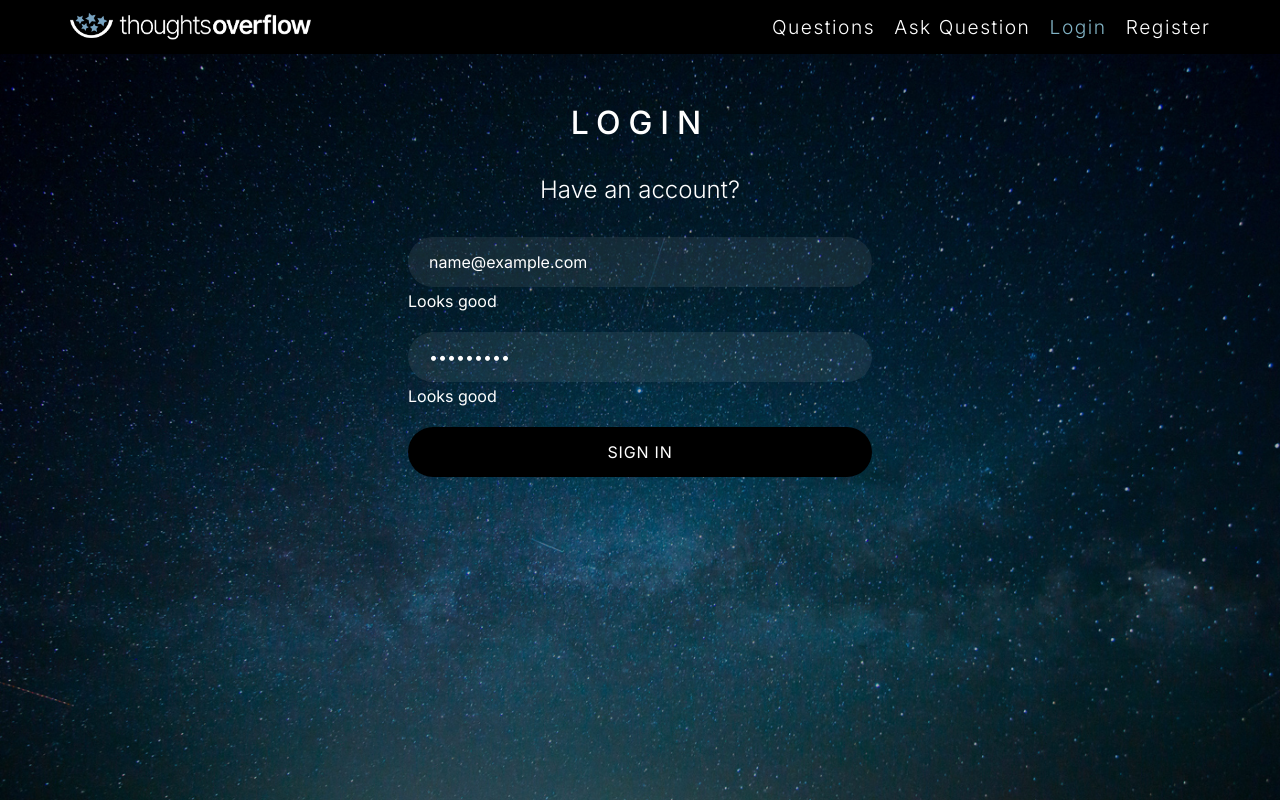
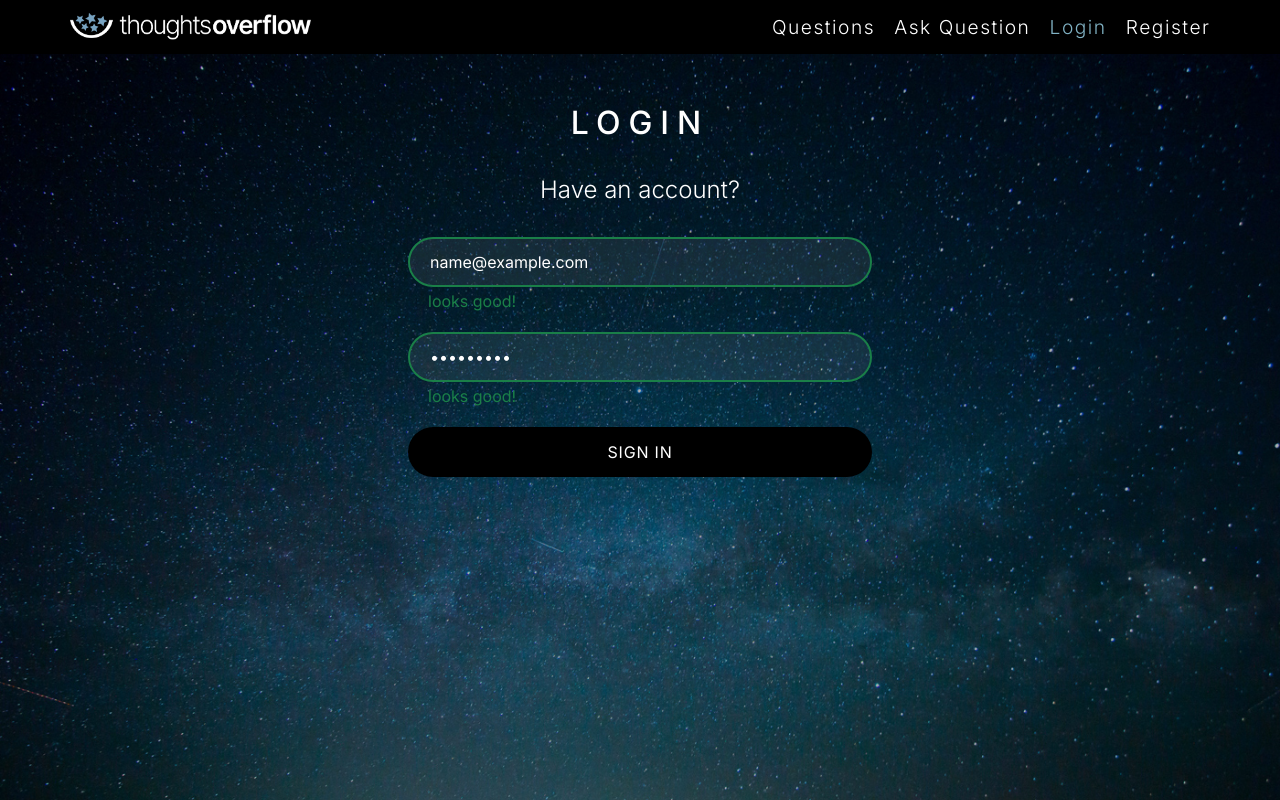
Before and after one commit to pocketful/Forum-React-NodeJS, a React (Create React App) app in the folder client/: page /login in a window 1280 px wide. Both pictures are taken after typing "name@example.com", "Sample123" into the empty fields and a click on the button "SIGN IN". Built offline with nearby package versions, Linux system fonts and the light colour scheme; no server answers.

Commit message:
input feedback from Login moved to separate fn

```diff
--- a/client/src/components/Forms/User/LoginForm.jsx
+++ b/client/src/components/Forms/User/LoginForm.jsx
@@ -2,6 +2,10 @@ import { useFormik } from 'formik';
 import { useState } from 'react';
 import * as Yup from 'yup';
 import { postFetch } from '../../../helpers/fetch';
+import {
+  inputFeedback,
+  inputFeedbackText,
+} from '../../../helpers/inputFeedback/inputFeedback';
 import Button from '../../UI/Button/Button';
 import style from './UserForm.module.css';
 
@@ -31,8 +35,6 @@ function LoginForm() {
     },
   });
 
-  // console.log('formik.errors:', formik.errors);
-
   return (
     <>
       <h2>Have an account?</h2>
@@ -42,52 +44,24 @@ function LoginForm() {
             type="email"
             name="email"
             placeholder="Email"
-            className={`${style.input}
-            ${formik.touched.email && formik.errors.email ? style.inputErr : ''}
-            ${
-              formik.touched.email && !formik.errors.email
-                ? style.inputSucc
-                : ''
-            }
-            `}
+            className={`${style.input} ${inputFeedback('email', formik)}`}
             onChange={formik.handleChange}
             onBlur={formik.handleBlur}
             value={formik.values.email}
           />
-          {formik.touched.email && formik.errors.email && (
-            <p className={style.inputErrMsg}>{formik.errors.email}</p>
-          )}
-          {formik.touched.email && !formik.errors.email && (
-            <p className={style.inputSuccMsg}>Looks good</p>
-          )}
+          {inputFeedbackText('email', formik)}
         </div>
         <div className={style.group}>
           <input
             type="password"
             name="password"
             placeholder="Password"
-            className={`${style.input}
-            ${
-              formik.touched.password && formik.errors.password
-                ? style.inputErr
-                : ''
-            }
-            ${
-              formik.touched.password && !formik.errors.password
-                ? style.inputSucc
-                : ''
-            }
-            `}
+            className={`${style.input} ${inputFeedback('password', formik)}`}
             onChange={formik.handleChange}
             onBlur={formik.handleBlur}
             value={formik.values.password}
           />
-          {formik.touched.password && formik.errors.password && (
-            <p className={style.inputErrMsg}>{formik.errors.password}</p>
-          )}
-          {formik.touched.password && !formik.errors.password && (
-            <p className={style.inputSuccMsg}>Looks good</p>
-          )}
+          {inputFeedbackText('password', formik)}
         </div>
         {feedbackCommon && (
           <p className={style[feedbackCommon.class]}>{feedbackCommon.msg}</p>
--- /dev/null
+++ b/client/src/helpers/inputFeedback/inputFeedback.js
@@ -0,0 +1,16 @@
+import style from './inputFeedback.module.css';
+
+export function inputFeedback(field, formik) {
+  if (formik.touched[field] && formik.errors[field]) return style.inputErr;
+  if (formik.touched[field] && !formik.errors[field]) return style.inputSucc;
+  return '';
+}
+
+export function inputFeedbackText(field, formik) {
+  if (formik.touched[field] && formik.errors[field]) {
+    return <p className={style.inputErrMsg}>{formik.errors[field]}</p>;
+  }
+  if (formik.touched[field] && !formik.errors[field]) {
+    return <p className={style.inputSuccMsg}>looks good!</p>;
+  }
+}
--- /dev/null
+++ b/client/src/helpers/inputFeedback/inputFeedback.module.css
@@ -0,0 +1,22 @@
+input.inputErr {
+  /* background-color: #8b444470; */
+  border: 2px solid #7c1818;
+}
+
+input.inputSucc {
+  border: 2px solid #1a7f48; /* #1a7f2f90; */
+}
+
+.inputFeedbackMsg {
+  padding-left: 20px;
+}
+
+.inputErrMsg {
+  composes: inputFeedbackMsg;
+  color: #c93c3c;
+}
+
+.inputSuccMsg {
+  composes: inputFeedbackMsg;
+  color: #1a7f48;
+}
```
